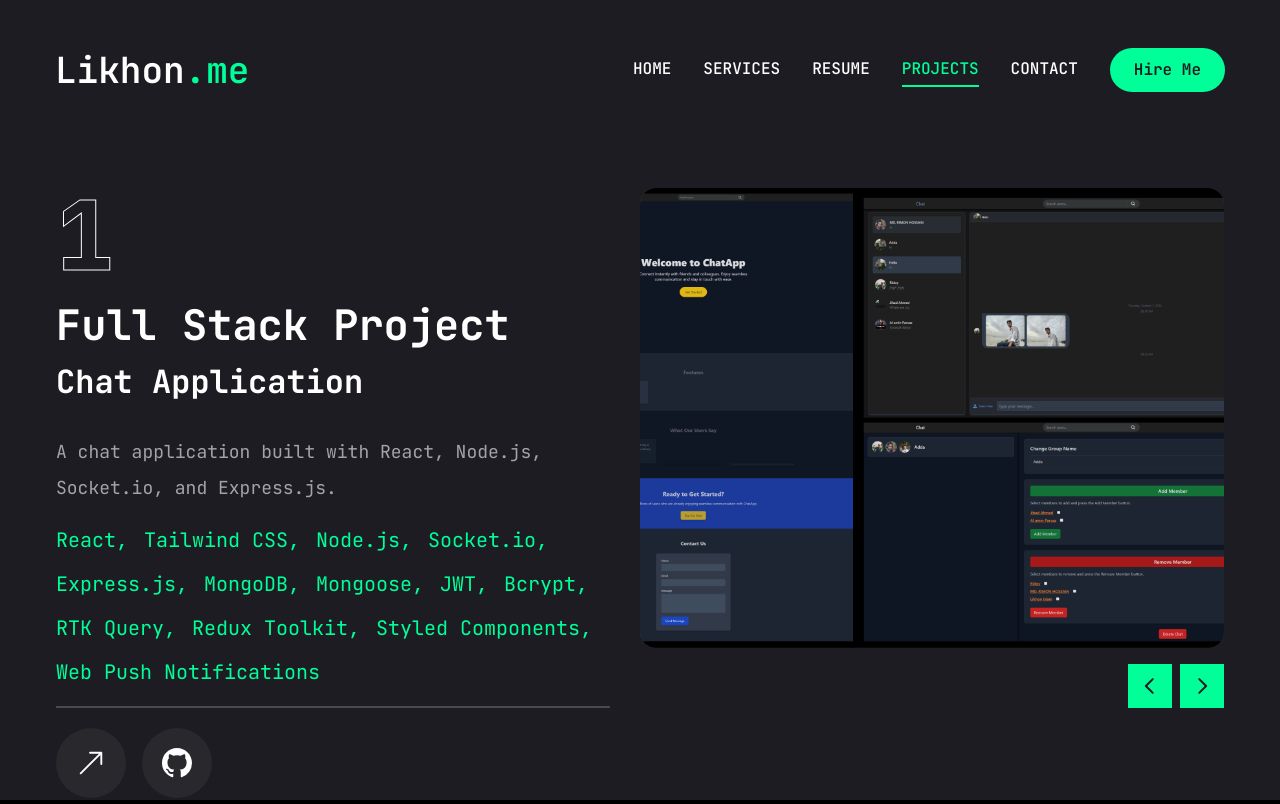
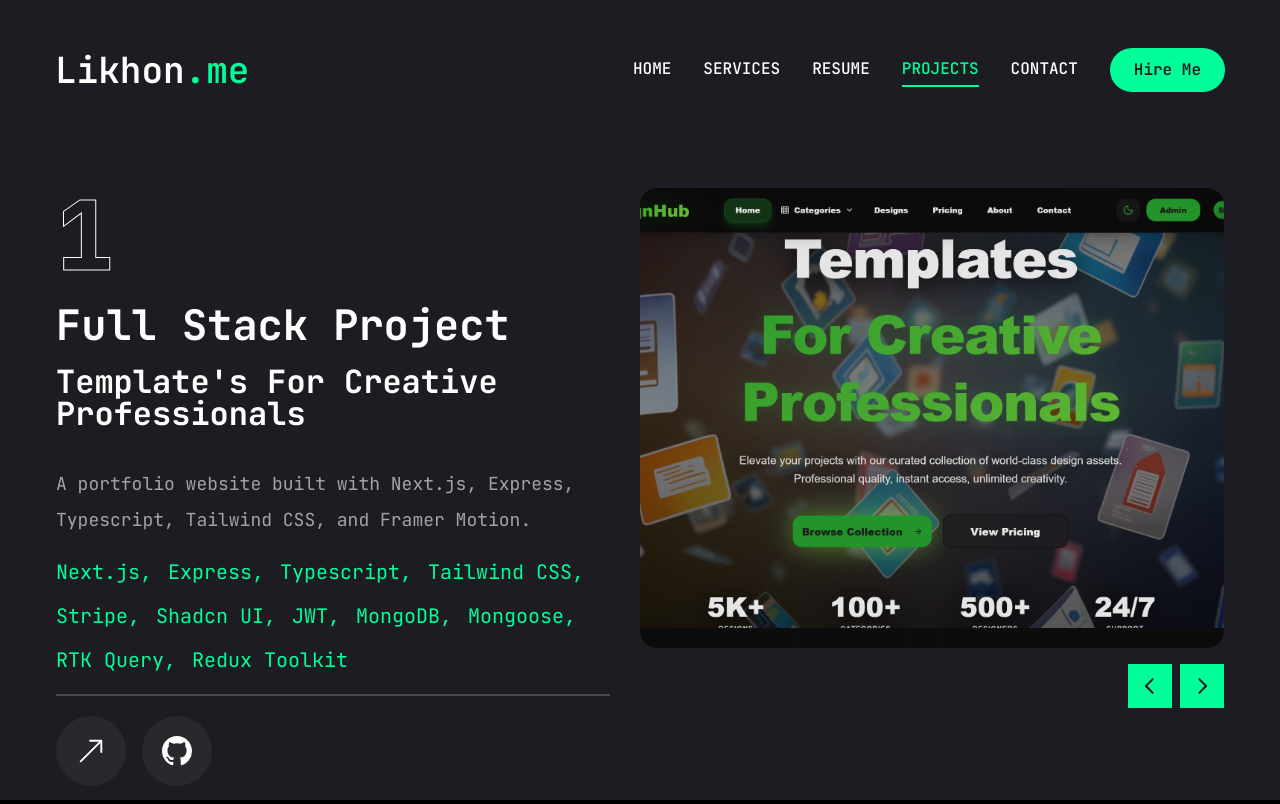
Before and after one commit to likhon122/portfolio, a Next.js app: page /projects in a window 1280 px wide. Built offline with nearby package versions, Linux system fonts and the light colour scheme.

Commit message:
Add new CV and add one new full stack project info

```diff
--- a/src/app/projects/page.jsx
+++ b/src/app/projects/page.jsx
@@ -2,12 +2,37 @@ import ClientProjects from "@/components/ClientProjects";
 import slide1 from "@/public/work/thumb1.png";
 import slide2 from "@/public/work/thumb2.png";
 import slide3 from "@/public/work/thumb3.png";
+import slide4 from "@/public/work/thumb5.png";
 
 // Project Data
 const projects = [
   {
     _id: "1",
     num: 1,
+    title: "Template's For Creative Professionals",
+    category: "Full Stack",
+    description:
+      "A portfolio website built with Next.js, Express, Typescript, Tailwind CSS, and Framer Motion.",
+    stack: [
+      { name: "Next.js" },
+      { name: "Express" },
+      { name: "Typescript" },
+      { name: "Tailwind CSS" },
+      { name: "Stripe" },
+      { name: "Shadcn UI" },
+      { name: "JWT" },
+      { name: "MongoDB" },
+      { name: "Mongoose" },
+      { name: "RTK Query" },
+      { name: "Redux Toolkit" },
+    ],
+    image: slide4,
+    live: "https://lz-fly-frontend.vercel.app/",
+    github: "https://github.com/likhon122/lz-fly-frontend",
+  },
+  {
+    _id: "2",
+    num: 2,
     title: "Chat Application",
     category: "Full Stack",
     description:
@@ -25,15 +50,15 @@ const projects = [
       { name: "RTK Query" },
       { name: "Redux Toolkit" },
       { name: "Styled Components" },
-      { name: "Web Push Notifications" }
+      { name: "Web Push Notifications" },
     ],
     image: slide1,
     live: "https://friends-adda.netlify.app",
-    github: "https://github.com/likhon122/Chat-app"
+    github: "https://github.com/likhon122/Chat-app",
   },
   {
-    _id: "2",
-    num: 2,
+    _id: "3",
+    num: 3,
     title: "E-commerce",
     category: "Full Stack",
     description:
@@ -48,15 +73,15 @@ const projects = [
       { name: "Bcrypt" },
       { name: "RTK Query" },
       { name: "Redux Toolkit" },
-      { name: "Styled Components" }
+      { name: "Styled Components" },
     ],
     image: slide2,
     live: "https://carfision.vercel.app/",
-    github: "https://github.com/likhon122/car-fision-frontend"
+    github: "https://github.com/likhon122/car-fision-frontend",
   },
   {
-    _id: "3",
-    num: 3,
+    _id: "4",
+    num: 4,
     title: "Portfolio",
     category: "Frontend",
     description: "My portfolio website built with Next.js and Framer Motion.",
@@ -64,12 +89,12 @@ const projects = [
       { name: "Next.js" },
       { name: "Framer Motion" },
       { name: "Tailwind CSS" },
-      { name: "React Icons" }
+      { name: "React Icons" },
     ],
     image: slide3,
     live: "https://likhonislam.me",
-    github: "https://github.com/likhon122/protfolio"
-  }
+    github: "https://github.com/likhon122/protfolio",
+  },
 ];
 
 // SEO Optimization: generateMetadata function
@@ -92,22 +117,22 @@ export async function generateMetadata() {
           url: "/work/thumb1.png",
           width: 1200,
           height: 630,
-          alt: "Chat Application Thumbnail"
+          alt: "Chat Application Thumbnail",
         },
         {
           url: "/work/thumb2.png",
           width: 1200,
           height: 630,
-          alt: "E-commerce Application Thumbnail"
+          alt: "E-commerce Application Thumbnail",
         },
         {
           url: "/work/thumb3.png",
           width: 1200,
           height: 630,
-          alt: "Portfolio Application Thumbnail"
-        }
+          alt: "Portfolio Application Thumbnail",
+        },
       ],
-      type: "website"
+      type: "website",
     },
     twitter: {
       card: "summary_large_image",
@@ -115,13 +140,13 @@ export async function generateMetadata() {
       description,
       images: [
         {
-          url: "/work/thumb1.png"
-        }
-      ]
+          url: "/work/thumb1.png",
+        },
+      ],
     },
     alternates: {
-      canonical: url
-    }
+      canonical: url,
+    },
   };
 }
 
```
Also changed, not shown: src/public/work/thumb5.png (added), 1 other file (tests, documents, lock files or other folders).
